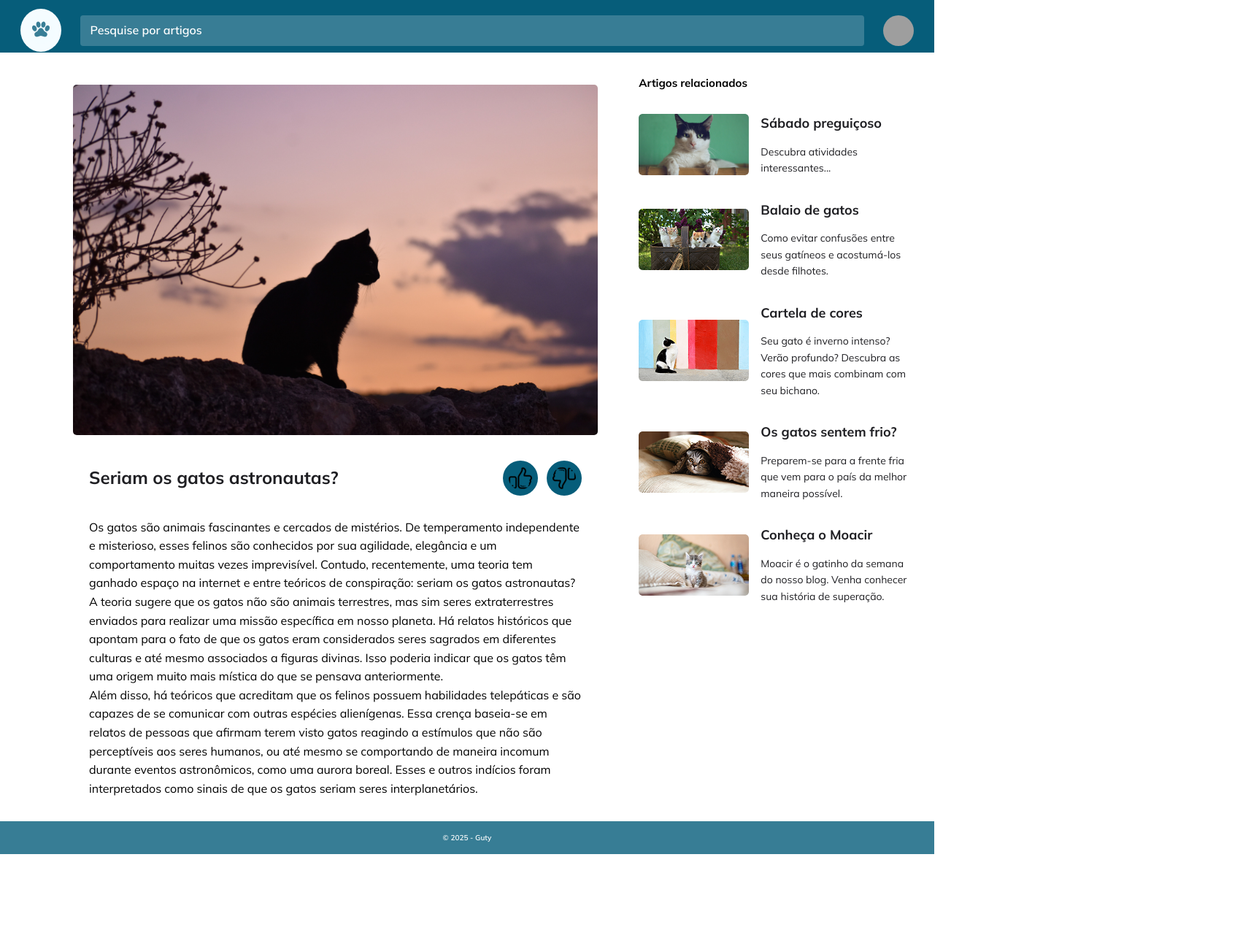
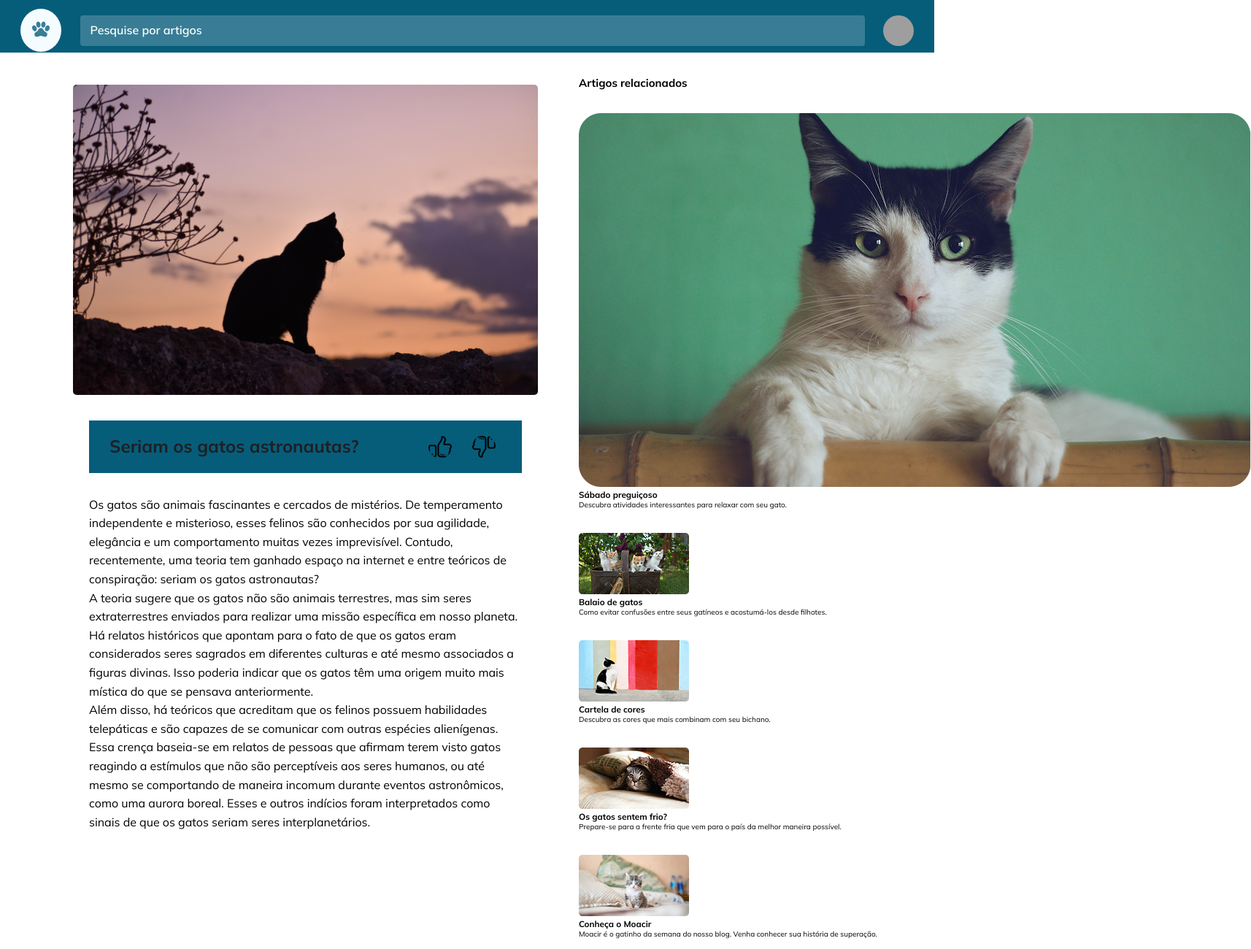
Before and after one commit to Futuroex/projeto-gatos, a plain HTML site: page index.html in a window 1280 px wide. Shown: the top 1300 px of the page at 73% size, 1714 px wide, since content can reach past the window. Before the commit the page ends 1170 px from the top, so only its background shows below. Drawn offline with Linux system fonts and the light colour scheme; grey boxes are pictures that could not be loaded.

Commit message:
sobre mim

```diff
--- a/index.html
+++ b/index.html
@@ -1,128 +1,124 @@
 <!DOCTYPE html>
 <html lang="pt-br">
+<head>
+  <meta charset="UTF-8" />
+  <meta name="viewport" content="width=device-width, initial-scale=1.0" />
+  <meta name="description" content="Blog de gatos com artigos curiosos, histórias e dicas para amantes de felinos." />
+  <title>Blog de Gatos</title>
 
-<head>
+
   <link rel="preconnect" href="https://fonts.googleapis.com" />
   <link rel="preconnect" href="https://fonts.gstatic.com" crossorigin />
   <link href="https://fonts.googleapis.com/css2?family=Mulish:wght@400;600;700&display=swap" rel="stylesheet" />
-  <meta charset="UTF-8" />
-  <meta name="viewport" content="width=device-width, initial-scale=1.0" />
-  <title>Blog de Gatos</title>
-  <link rel="stylesheet" href="style.css">
+
+
+  <link rel="stylesheet" href="style.css" />
 </head>
-
 <body id="app">
   <header>
     <div class="icon">
-      <img src="img/paw.png" alt="Ícone de pata" />
+      <img src="img/paw.png" alt="Ícone de pata de gato" />
     </div>
 
-    <form method="get">
+    <form method="get" action="#">
       <div class="input-wrapper">
         <label for="search">Pesquise por artigos</label>
         <input type="text" name="search" id="search" placeholder="Pesquise por artigos" />
       </div>
     </form>
 
-    <img src="img/super.jpg" alt="Foto de usuário" class="avatar" />
+    <img src="img/super.jpg" alt="Foto do usuário logado" class="avatar" />
   </header>
 
   <main>
     <figure class="capa">
-      <img src="img/gat.jpg" alt="meu gato" />
+      <img src="img/gat.jpg" alt="Foto de um gato" />
     </figure>
 
     <div class="container">
-      <div class="details">
+      <article>
+        <header class="details">
           <h1>Seriam os gatos astronautas?</h1>
           <div class="likes">
-          <img src="img/like.png" alt="ícone de curtida" />
-          <img src="img/deli.png" alt="ícone de curtida" />
+            <img src="img/like.png" alt="Ícone de curtida" />
+            <img src="img/deli.png" alt="Ícone de deletar" />
           </div>
-      </div>
+        </header>
 
         <div class="content">
           <p>
-          Os gatos são animais fascinantes e cercados de mistérios. De
-          temperamento independente e misterioso, esses felinos são conhecidos
-          por sua agilidade, elegância e um comportamento muitas vezes
-          imprevisível. Contudo, recentemente, uma teoria tem ganhado espaço
-          na internet e entre teóricos de conspiração: seriam os gatos
-          astronautas?
+            Os gatos são animais fascinantes e cercados de mistérios. De temperamento independente e misterioso, esses felinos são conhecidos por sua agilidade, elegância e um comportamento muitas vezes imprevisível. Contudo, recentemente, uma teoria tem ganhado espaço na internet e entre teóricos de conspiração: seriam os gatos astronautas?
           </p>
 
           <p>
-          A teoria sugere que os gatos não são animais terrestres, mas sim
-          seres extraterrestres enviados para realizar uma missão específica
-          em nosso planeta. Há relatos históricos que apontam para o fato de
-          que os gatos eram considerados seres sagrados em diferentes culturas
-          e até mesmo associados a figuras divinas. Isso poderia indicar que
-          os gatos têm uma origem muito mais mística do que se pensava
-          anteriormente.
+            A teoria sugere que os gatos não são animais terrestres, mas sim seres extraterrestres enviados para realizar uma missão específica em nosso planeta. Há relatos históricos que apontam para o fato de que os gatos eram considerados seres sagrados em diferentes culturas e até mesmo associados a figuras divinas. Isso poderia indicar que os gatos têm uma origem muito mais mística do que se pensava anteriormente.
           </p>
 
           <p>
-          Além disso, há teóricos que acreditam que os felinos possuem
-          habilidades telepáticas e são capazes de se comunicar com outras
-          espécies alienígenas. Essa crença baseia-se em relatos de pessoas
-          que afirmam terem visto gatos reagindo a estímulos que não são
-          perceptíveis aos seres humanos, ou até mesmo se comportando de
-          maneira incomum durante eventos astronômicos, como uma aurora
-          boreal. Esses e outros indícios foram interpretados como sinais de
-          que os gatos seriam seres interplanetários.
+            Além disso, há teóricos que acreditam que os felinos possuem habilidades telepáticas e são capazes de se comunicar com outras espécies alienígenas. Essa crença baseia-se em relatos de pessoas que afirmam terem visto gatos reagindo a estímulos que não são perceptíveis aos seres humanos, ou até mesmo se comportando de maneira incomum durante eventos astronômicos, como uma aurora boreal. Esses e outros indícios foram interpretados como sinais de que os gatos seriam seres interplanetários.
           </p>
         </div>
+      </article>
     </div>
   </main>
 
   <aside>
-    <h1>Artigos relacionados</h1>
-    <article>
-      <figure class="card">
-        <img src="img/gat2.png" alt="imagem de gato" />
+    <h2>Artigos relacionados</h2>
+    <section class="related-articles">
+      <article class="card">
+        <figure>
+          <img src="img/gat2.png" alt="Gato deitado preguiçoso" />
           <figcaption>
-          <h2>Sábado preguiçoso</h2>
-          <p>Descubra atividades interessantes...</p>
+            <h3>Sábado preguiçoso</h3>
+            <p>Descubra atividades interessantes para relaxar com seu gato.</p>
           </figcaption>
         </figure>
+      </article>
 
-      <figure class="card">
-        <img src="img/gat3.png" alt="imagem de gato" />
+      <article class="card">
+        <figure>
+          <img src="img/gat3.png" alt="Grupo de gatos juntos" />
           <figcaption>
-          <h2>Balaio de gatos</h2>
+            <h3>Balaio de gatos</h3>
             <p>Como evitar confusões entre seus gatíneos e acostumá-los desde filhotes.</p>
           </figcaption>
         </figure>
+      </article>
 
-      <figure class="card">
-        <img src="img/gat4.png" alt="imagem de gato" />
+      <article class="card">
+        <figure>
+          <img src="img/gat4.png" alt="Gato com diferentes cores de pelagem" />
           <figcaption>
-          <h2>Cartela de cores</h2>
-          <p>Seu gato é inverno intenso? Verão profundo? Descubra as cores que mais combinam com seu bichano.</p>
+            <h3>Cartela de cores</h3>
+            <p>Descubra as cores que mais combinam com seu bichano.</p>
           </figcaption>
         </figure>
+      </article>
 
-      <figure class="card">
-        <img src="img/gat5.png" alt="imagem de gato" />
+      <article class="card">
+        <figure>
+          <img src="img/gat5.png" alt="Gato enrolado em cobertor" />
           <figcaption>
-          <h2>Os gatos sentem frio?</h2>
-          <p>Preparem-se para a frente fria que vem para o país da melhor maneira possível.</p>
+            <h3>Os gatos sentem frio?</h3>
+            <p>Prepare-se para a frente fria que vem para o país da melhor maneira possível.</p>
           </figcaption>
         </figure>
+      </article>
 
-      <figure class="card">
-        <img src="img/gat6.png" alt="imagem de gato" />
+      <article class="card">
+        <figure>
+          <img src="img/gat6.png" alt="Gato chamado Moacir" />
           <figcaption>
-          <h2>Conheça o Moacir</h2>
+            <h3>Conheça o Moacir</h3>
             <p>Moacir é o gatinho da semana do nosso blog. Venha conhecer sua história de superação.</p>
           </figcaption>
         </figure>
       </article>
+    </section>
   </aside>
 
   <footer>
     <p>© 2025 - Guty</p>
   </footer>
 </body>
-
 </html>
```
Lines whose indentation alone changed are shown as unchanged.
